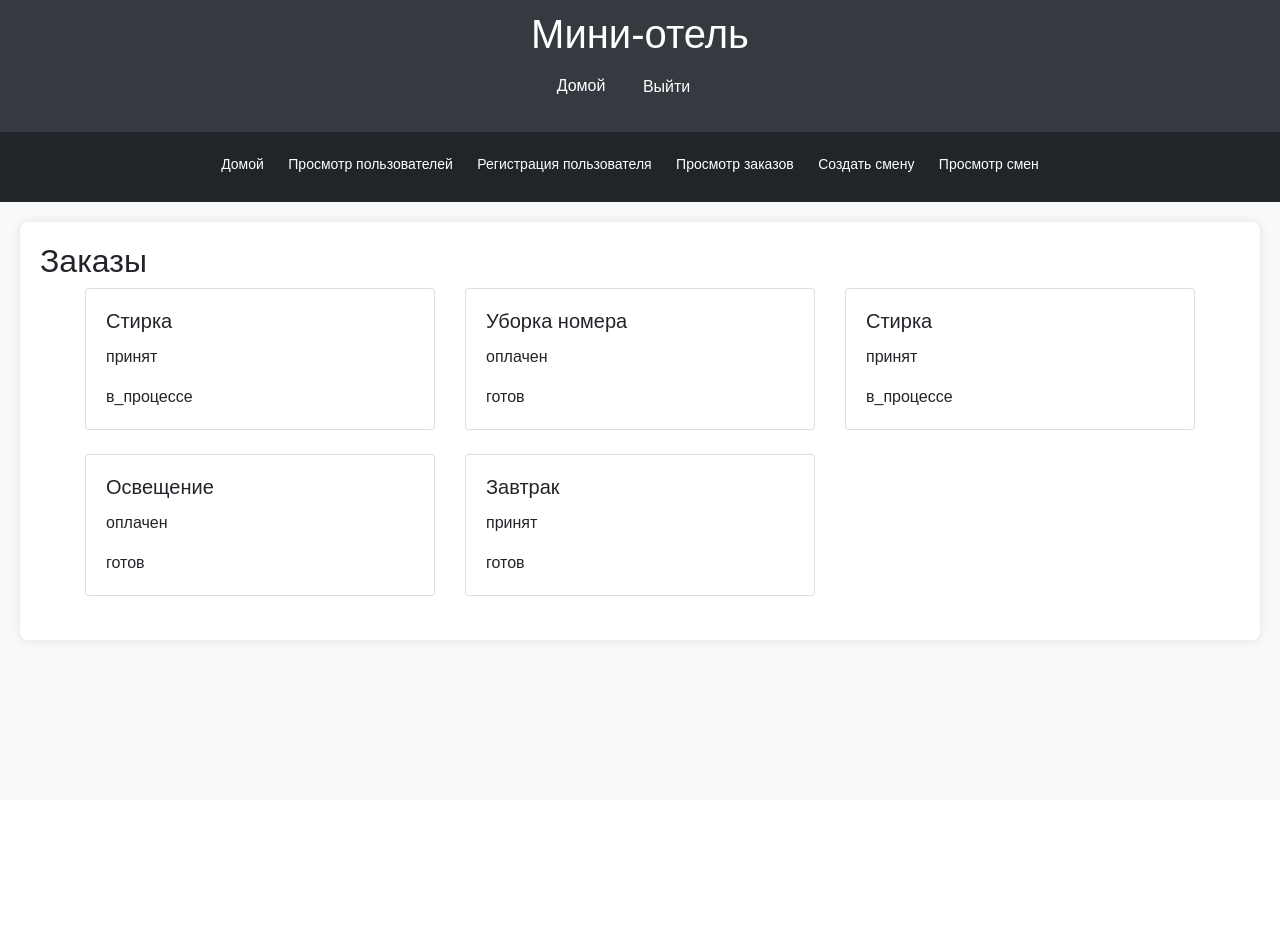
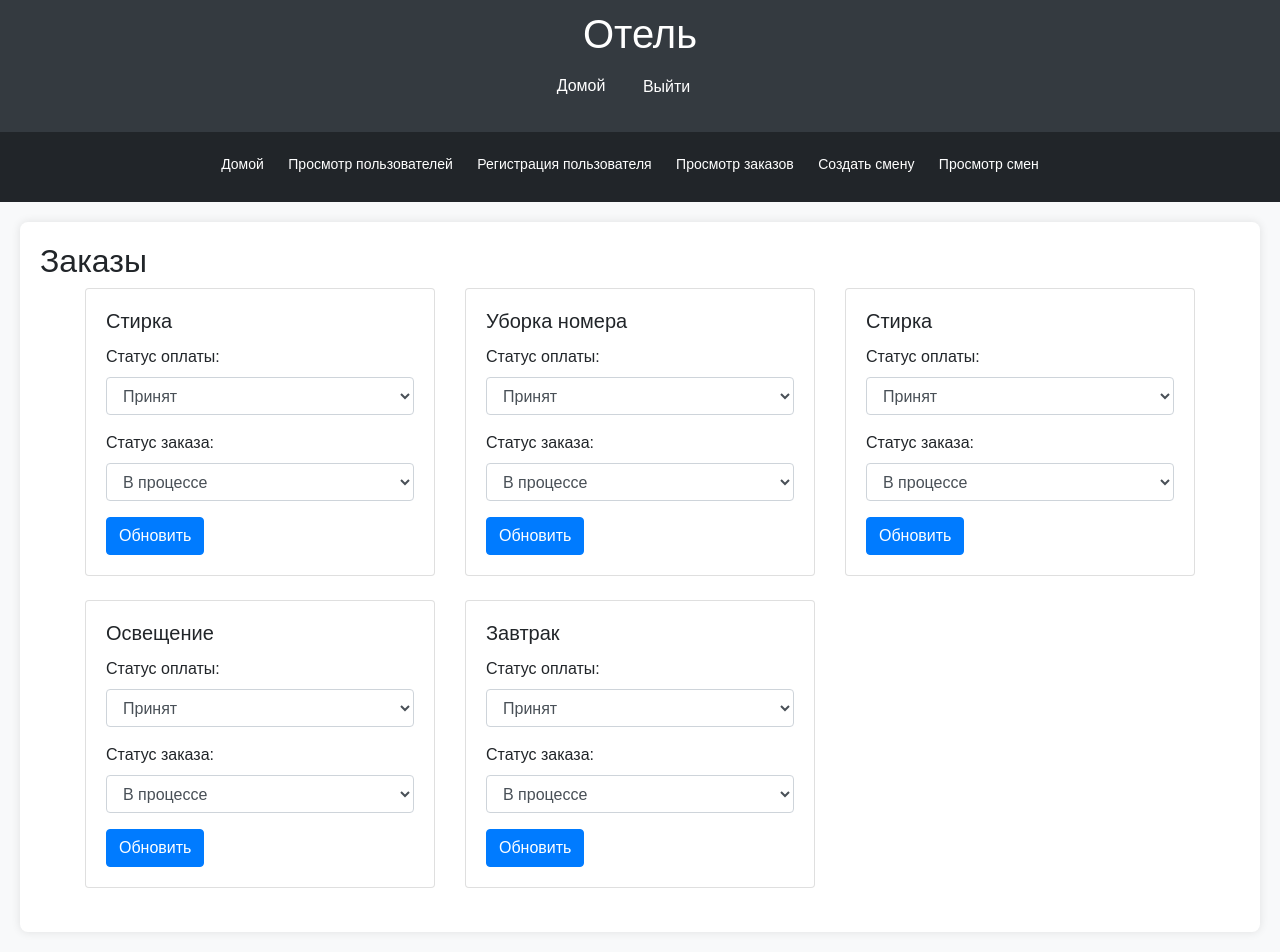
Before and after one commit to lia-gat/MiniHotel, a Django app: page /orders/ in a window 1280 px wide. Before the commit the page ends 643 px from the top, so only its background shows below. Run offline with Django 5.2, Linux system fonts and the light colour scheme; a user stored in the database is signed in; data comes from the database, SQL or seed files in the repository; both versions use the stored data as it was after the commit; some libraries are stand-ins or nearby versions.

Commit message:
Add files via upload

```diff
--- a/app/hotel/templates/base_generic.html
+++ b/app/hotel/templates/base_generic.html
@@ -1,9 +1,10 @@
+<!-- templates/base_generic.html-->
 <!DOCTYPE html>
 <html lang="ru">
 <head>
     <meta charset="UTF-8">
     <meta name="viewport" content="width=device-width, initial-scale=1.0">
-    <title>MiniHotel - Мини-отель</title>
+    <title>MiniHotel</title>
     <link rel="stylesheet" href="https://stackpath.bootstrapcdn.com/bootstrap/4.5.2/css/bootstrap.min.css">
     <style>
         body {
@@ -88,7 +89,7 @@
 </head>
 <body>
     <header>
-        <h1>Мини-отель</h1>
+        <h1>Отель</h1>
         <ul>
             <li><a href="{% url 'home' %}">Домой</a></li>
             {% if user.is_authenticated %}
--- a/app/hotel/templates/hotel/home.html
+++ b/app/hotel/templates/hotel/home.html
@@ -1,5 +1,5 @@
 {% extends 'base_generic.html' %}
 {% block content %}
-  <h2>Мини-отель</h2>
+
 
 {% endblock %}
--- a/app/hotel/templates/hotel/view_orders.html
+++ b/app/hotel/templates/hotel/view_orders.html
@@ -9,12 +9,51 @@
             <div class="card-body">
               <h5 class="card-title">{{ order.details }}</h5>
               {% if user.role == 'manager' %}
-                <p class="card-text">{{ order.payment_status }}</p>
-                <p class="card-text">{{ order.status }}</p>
+              <form method="post" action="{% url 'view_orders' %}">
+                {% csrf_token %}
+                <input type="hidden" name="order_id" value="{{ order.id }}">
+                  <div class="form-group">
+                    <label for="payment_status_{{ order.id }}">Статус оплаты:</label>
+                    <select name="payment_status" id="payment_status_{{ order.id }}" class="form-control">
+                      <option value="Принят"{% if order.payment_status == 'Принят' %} selected{% endif %}>Принят</option>
+                      <option value="Оплачен"{% if order.payment_status == 'Оплачен' %} selected{% endif %}>Оплачен</option>
+                    </select>
+                  </div>
+                  <div class="form-group">
+                    <label for="status_{{ order.id }}">Статус заказа:</label>
+                    <select name="status" id="status_{{ order.id }}" class="form-control">
+                      <option value="В процессе"{% if order.status == 'В процессе' %} selected{% endif %}>В процессе</option>
+                      <option value="Готов"{% if order.status == 'Готов' %} selected{% endif %}>Готов</option>
+                    </select>
+                  </div>
+                  <button type="submit" class="btn btn-primary">Обновить</button>
+                </form>
               {% elif user.role == 'сотрудник_обслуживания_номеров' %}
-                <p class="card-text">{{ order.payment_status }}</p>
+              <form method="post" action="{% url 'view_orders' %}">
+                {% csrf_token %}
+                <input type="hidden" name="order_id" value="{{ order.id }}">
+                <div class="form-group">
+                  <label for="payment_status_{{ order.id }}">Статус оплаты:</label>
+                  <select name="payment_status" id="payment_status_{{ order.id }}" class="form-control">
+                    <option value="Принят"{% if order.payment_status == 'Принят' %} selected{% endif %}>Принят</option>
+                    <option value="Оплачен"{% if order.payment_status == 'Оплачен' %} selected{% endif %}>Оплачен</option>
+                  </select>
+                </div>
+                <button type="submit" class="btn btn-primary">Обновить</button>
+              </form>
               {% elif user.role == 'сотрудник_предоставления_услуг' %}
-                <p class="card-text">{{ order.status }}</p>
+              <form method="post" action="{% url 'view_orders' %}">
+                {% csrf_token %}
+                <input type="hidden" name="order_id" value="{{ order.id }}">
+              <div class="form-group">
+                <label for="status_{{ order.id }}">Статус заказа:</label>
+                <select name="status" id="status_{{ order.id }}" class="form-control">
+                  <option value="В процессе"{% if order.status == 'В процессе' %} selected{% endif %}>В процессе</option>
+                  <option value="Готов"{% if order.status == 'Готов' %} selected{% endif %}>Готов</option>
+                </select>
+              </div>
+              <button type="submit" class="btn btn-primary">Обновить</button>
+            </form>
               {% endif %}
             </div>
           </div>
--- a/app/hotel/views.py
+++ b/app/hotel/views.py
@@ -69,15 +69,19 @@
     # Отображение страницы просмотра заказов
     return render(request, 'hotel/view_orders.html', {'orders': orders})
 
+
 @login_required
 def update_order(request, order_id):
-    # Проверка, что пользователь имеет необходимую роль
-    if request.user.role not in ['сотрудник_обслуживания_номеров']:
-        return redirect('home')
-
-    order = Order.objects.get(id=order_id)  # Получение заказа по ID
-    # Отображение страницы обновления заказа
-    return render(request, 'hotel/update_order.html')
+    order = get_object_or_404(Order, id=order_id)
+    if request.method == 'POST':
+        # Здесь должна быть логика для обновления статуса заказа
+        form = OrderForm(request.POST, instance=order)
+        if form.is_valid():
+            form.save()
+            return redirect('view_orders')
+    else:
+        form = OrderForm(instance=order)
+    return render(request, 'hotel/update_order.html', {'form': form, 'order': order})
 
 @login_required
 def create_order(request):
@@ -97,22 +101,24 @@
 
     # Отображение страницы создания заказа
     return render(request, 'hotel/create_order.html', {'form': form})
-
 @login_required
-def change_order_status(request, order_id, status):
+def change_order_status(request, order_id):
     order = get_object_or_404(Order, id=order_id)
 
     # Проверка, что пользователь имеет необходимую роль
     if request.user.role not in ['сотрудник_обслуживания_номеров', 'сотрудник_предоставления_услуг']:
         return redirect('home')
 
-    # Проверка допустимости изменения статуса заказа в зависимости от роли пользователя
-    if (request.user.role == 'сотрудник_обслуживания_номеров' and status not in ['принят', 'оплачен']) or (request.user.role == 'сотрудник_предоставления_услуг' and status not in ['в_процессе', 'готов']):
-        return redirect('home')
+    if request.method == 'POST':
+        new_status = request.POST.get('status')
+        # Проверка допустимости изменения статуса заказа в зависимости от роли пользователя
+        if (request.user.role == 'сотрудник_обслуживания_номеров' and new_status in ['Принят', 'Оплачен']) or (request.user.role == 'сотрудник_предоставления_услуг' and new_status in ['В процессе', 'Готов']):
+            order.status = new_status
+            order.save()
+            return redirect('view_orders')
 
-    order.status = status  # Изменение статуса заказа
-    order.save()
-    return redirect('view_orders')  # Перенаправление на страницу просмотра заказов
+    # Если метод не POST или статус не допустим, возвращаемся на страницу заказов
+    return redirect('view_orders')
 
 @login_required
 def home(request):
```
Also changed, not shown: app/db.sqlite3.
